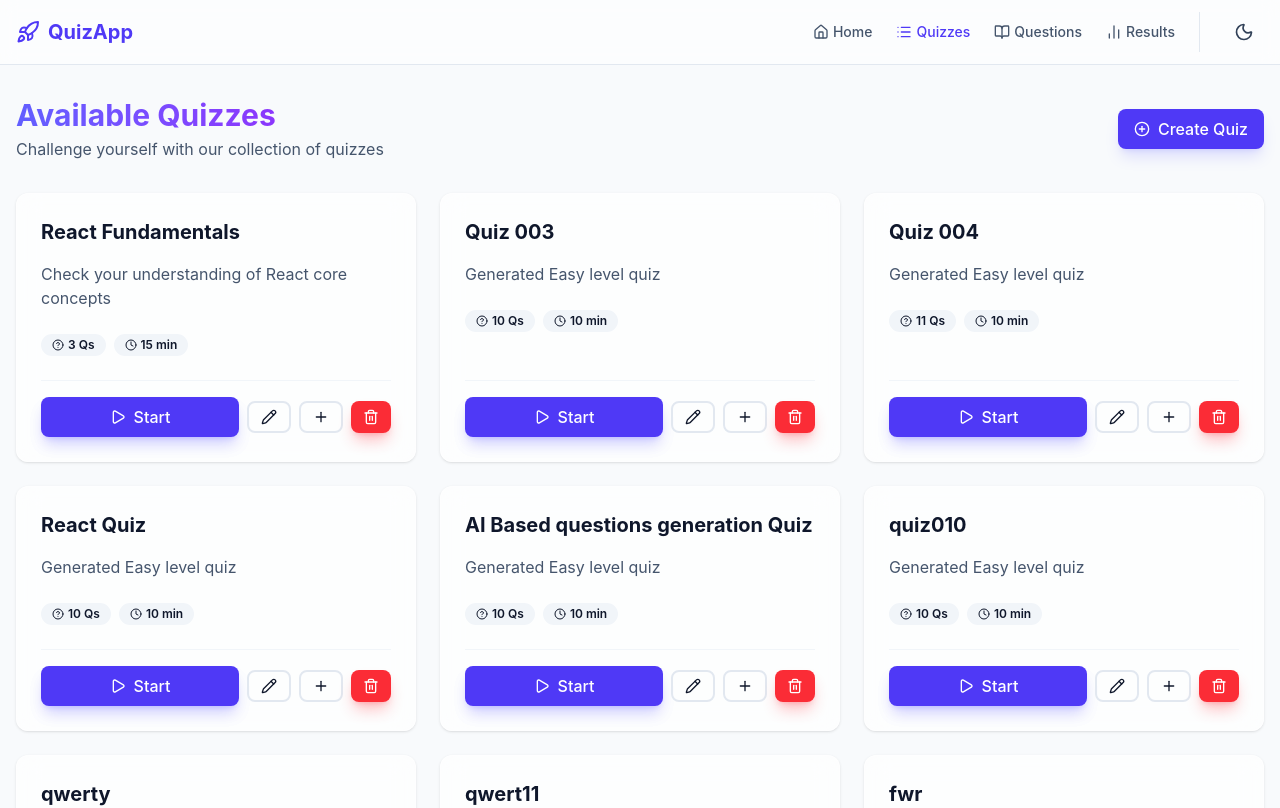
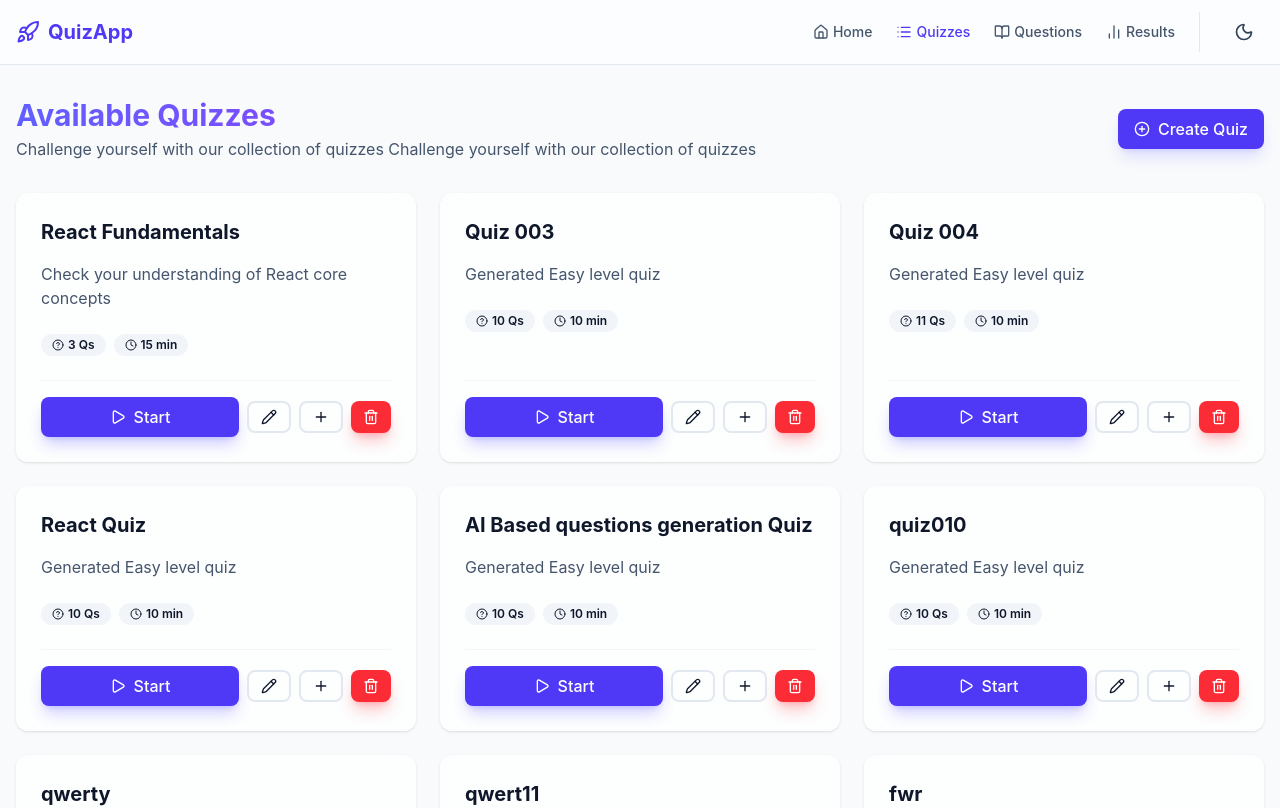
Before and after one commit to Todfthr/QuizAppReactOne, a React (Vite) app: page /quizzes in a window 1280 px wide. Shown: the top 808 px of the page. Built offline with nearby package versions, Linux system fonts and the light colour scheme; data requests are answered from the project's data file.

Commit message:
replicate the lines

```diff
--- a/src/pages/Home.tsx
+++ b/src/pages/Home.tsx
@@ -45,6 +45,7 @@ const Home: React.FC = () => {
 
         <motion.p variants={itemVariants} className="text-xl md:text-2xl text-slate-600 dark:text-slate-300 mb-10 max-w-2xl mx-auto leading-relaxed">
           Instantly generate quizzes on any subject using artificial intelligence, or challenge yourself with our curated collection.
+            Instantly generate quizzes on any subject using artificial intelligence, or challenge yourself with our curated collection.
         </motion.p>
 
         <motion.div variants={itemVariants} className="flex flex-col sm:flex-row gap-4 justify-center mb-16">
--- a/src/pages/Quizzes.tsx
+++ b/src/pages/Quizzes.tsx
@@ -33,7 +33,9 @@ const Quizzes: React.FC = () => {
       <div className="flex flex-col md:flex-row justify-between items-start md:items-center gap-4">
         <div>
           <h2 className="text-3xl font-bold bg-clip-text text-transparent bg-gradient-to-r from-indigo-500 to-purple-600">Available Quizzes</h2>
-          <p className="text-slate-600 dark:text-slate-400 mt-1">Challenge yourself with our collection of quizzes</p>
+          <p className="text-slate-600 dark:text-slate-400 mt-1">Challenge yourself with our collection of quizzes
+            Challenge yourself with our collection of quizzes
+          </p>
         </div>
         <Button
           className="gap-2 shadow-lg shadow-indigo-500/20"
```
